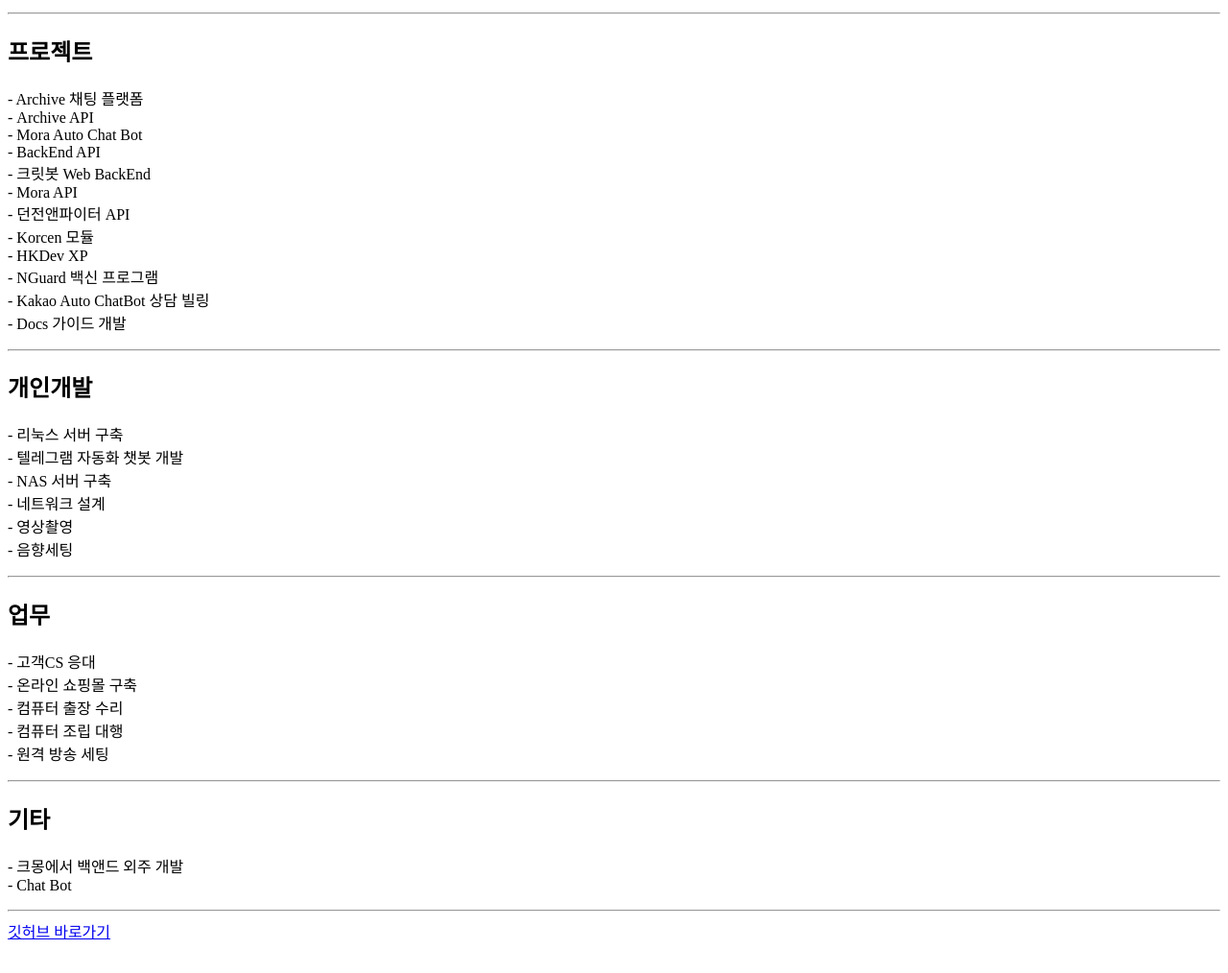
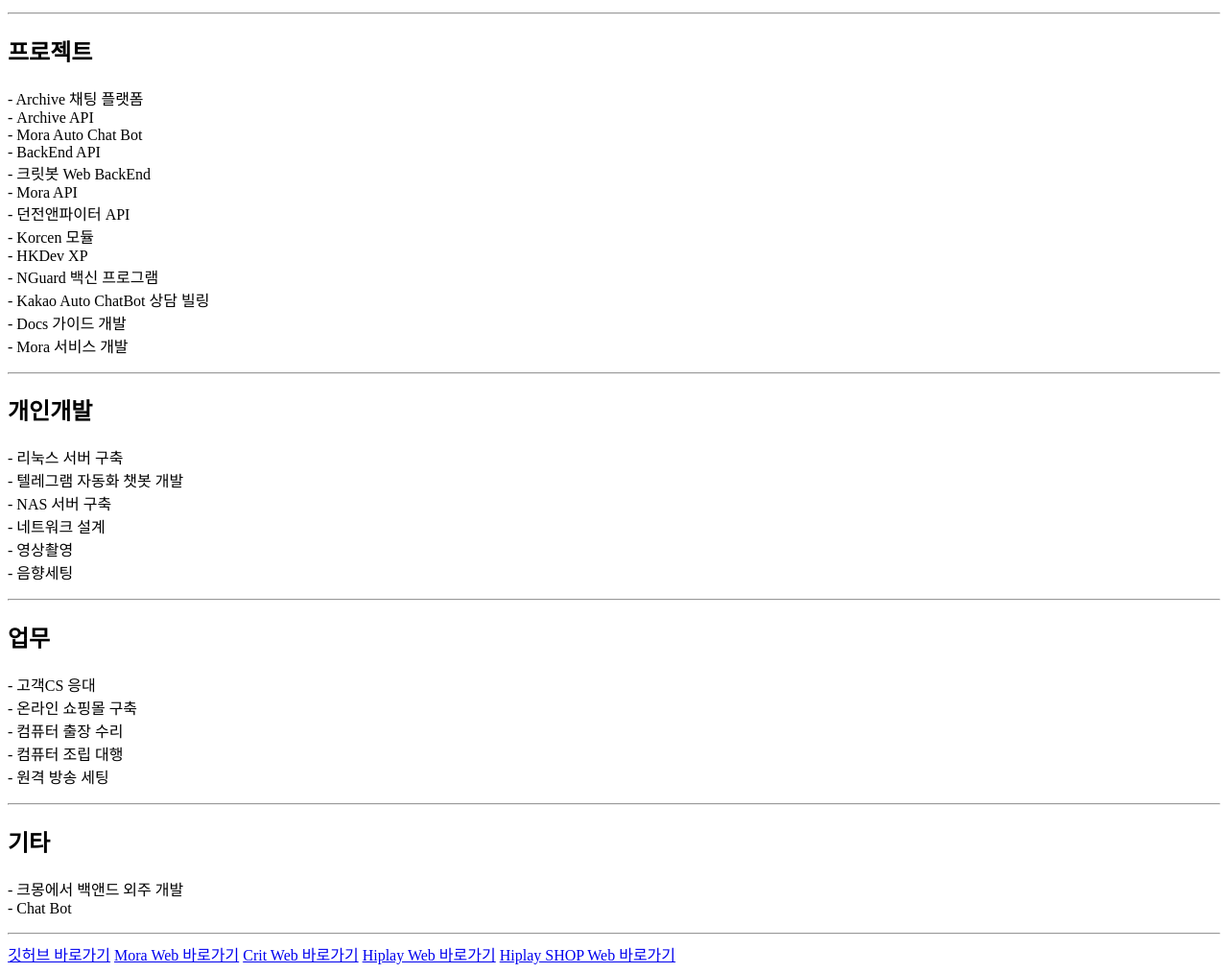
Before and after one commit to erukim/erukim, a plain HTML site: page index.html in a window 1280 px wide. Shown: the part 331-1345 px from the top of the page at 96% size. Before the commit the page ends 1321 px from the top, so only its background shows below. Drawn offline with Linux system fonts and the light colour scheme.

Commit message:
Create index.html

```diff
--- a/index.html
+++ b/index.html
@@ -29,7 +29,8 @@
     - HKDev XP<br>
     - NGuard 백신 프로그램<br>
     - Kakao Auto ChatBot 상담 빌링<br>
-    - Docs 가이드 개발
+    - Docs 가이드 개발<br>
+    - Mora 서비스 개발
 </p>
 <hr>
 <h2>개인개발</h2>
@@ -58,3 +59,7 @@
 </p>
 <hr>
 <a href="https://github.com/erukim">깃허브 바로가기</a>
+<a href="https://mora-bot.kr">Mora Web 바로가기</a>
+<a href="https://critbot.tk">Crit Web 바로가기</a>
+<a href="https://hiplay.kr">Hiplay Web 바로가기</a>
+<a href="https://hiplay.kr/shop">Hiplay SHOP Web 바로가기</a>
```
